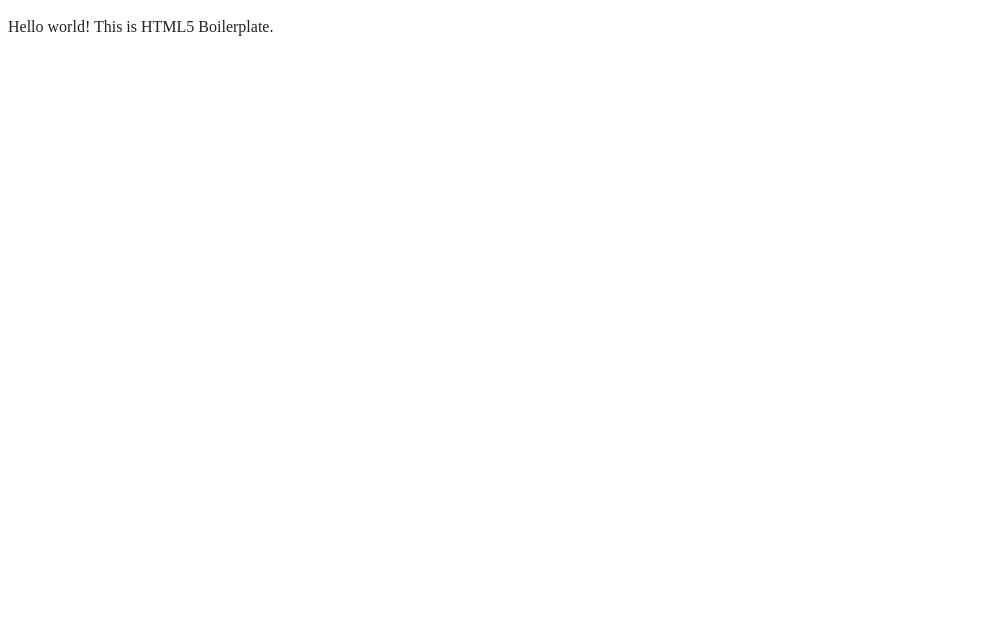
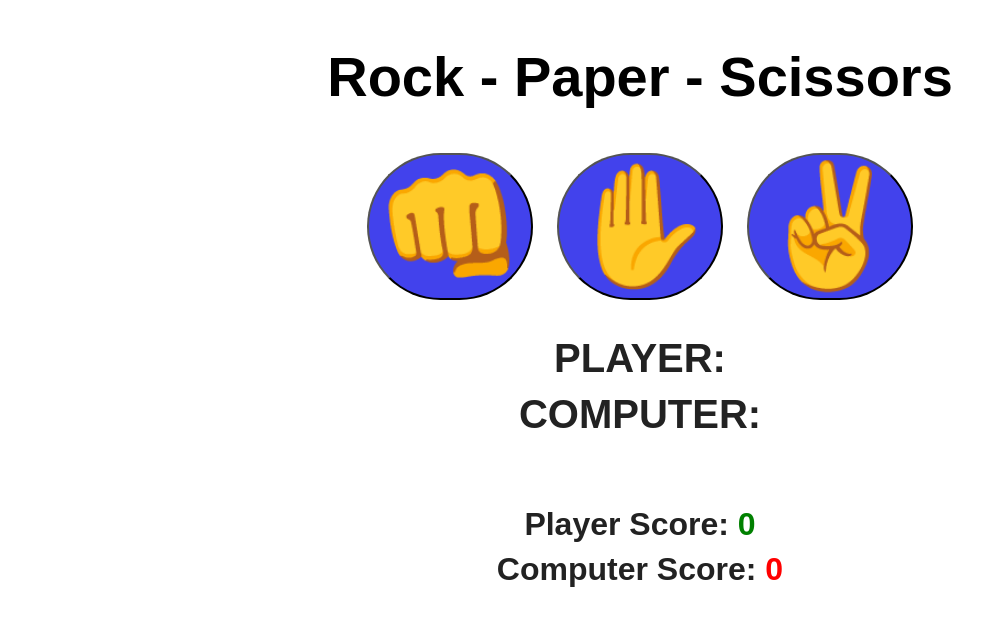
Before and after one commit to AugustLoving/AugustsTesting, a website built with webpack: page testRPS/index.html in a window 1280 px wide. Shown: the whole page, without its empty margins (0-1006 px from the left). Built offline with nearby package versions, Linux system fonts and the light colour scheme.

Commit message:
testRPS färdig

```diff
--- a/testRPS/css/style.css
+++ b/testRPS/css/style.css
@@ -17,12 +17,57 @@
   line-height: 1.4;
 }
 
-/*
- * Remove text-shadow in selection highlight:
- * https://twitter.com/miketaylr/status/12228805301
- *
- * Customize the background color to match your design.
- */
+body {
+  font-family: Arial, sans-serif;
+  font-weight: bold;
+  margin: 0;
+  display: flex;
+  flex-direction: column;
+  align-items: center;
+}
+h1{
+  font-size: 3.5rem;
+  color: black;
+}
+
+.choices {
+  margin-bottom: 30px;
+}
+.choices button{
+  font-size: 7.5rem;
+  min-width: 160px;
+  margin: 0 10px;
+  border-radius: 250px;
+  background-color: #4242ec;
+  cursor: pointer;
+  transition: background-color 0.5s ease;
+}
+.choices button:hover{
+  background-color: #8080dd;
+}
+#playerDisplay, #computerDisplay{
+  font-size: 2.5rem;
+}
+#resultDisplay{
+  font-size: 5rem;
+  margin: 30px 0;
+}
+.scoreDisplay{
+  font-size: 2rem;
+}
+.greenText, #playerScoreDisplay {
+  color: green;
+}
+.redText, #computerScoreDisplay {
+  color: red;
+}
+
+
+
+
+
+
+
 
 ::-moz-selection {
   background: #b3d4fc;
@@ -34,9 +79,7 @@
   text-shadow: none;
 }
 
-/*
- * A better looking default horizontal rule
- */
+
 
 hr {
   display: block;
@@ -47,11 +90,7 @@
   padding: 0;
 }
 
-/*
- * Remove the gap between audio, canvas, iframes,
- * images, videos and the bottom of their containers:
- * https://github.com/h5bp/html5-boilerplate/issues/440
- */
+
 
 audio,
 canvas,
--- a/testRPS/index.html
+++ b/testRPS/index.html
@@ -23,9 +23,26 @@
 </head>
 
 <body>
+<h1>Rock - Paper - Scissors</h1>
 
-  <!-- Add your site or application content here -->
-  <p>Hello world! This is HTML5 Boilerplate.</p>
+<div class = "choices">
+  <button onclick = "playGame('rock')">👊</button>
+  <button onclick = "playGame('paper')">✋</button>
+  <button onclick = "playGame('scissors')">✌️</button>
+</div>
+
+<div id="playerDisplay">PLAYER: </div>
+<div id="computerDisplay">COMPUTER: </div>
+<div id="resultDisplay"> </div>
+
+<div class = "scoreDisplay"> Player Score:
+<span id="playerScoreDisplay">0</span>
+</div>
+
+<div class = "scoreDisplay"> Computer Score:
+  <span id="computerScoreDisplay">0</span>
+</div>
+
   <script src="js/app.js"></script>
 
 </body>
--- a/testRPS/js/app.js
+++ b/testRPS/js/app.js
@@ -0,0 +1,56 @@
+
+
+
+
+const choices = ["rock", "paper", "scissors"];
+const playerDisplay = document.getElementById("playerDisplay");
+const computerDisplay = document.getElementById("computerDisplay");
+const resultDisplay = document.getElementById("resultDisplay");
+const playerScoreDisplay = document.getElementById("playerScoreDisplay");
+const computerScoreDisplay = document.getElementById("computerScoreDisplay");
+
+let playerScore = 0;
+let computerScore = 0;
+
+function playGame(playerChoice) {
+
+  const computerChoice = choices[Math.floor(Math.random() * 3)]
+  let result = "";
+
+  if(playerChoice === computerChoice) {
+    result = "ITS A TiE"
+  }
+  else {
+    switch(playerChoice){
+      case "rock":
+          result = (computerChoice === "scissors") ? "YOU WIN!" : "YOU LOSE!";
+          break;
+      case "paper":
+        result = (computerChoice === "rock") ? "YOU WIN!" : "YOU LOSE!";
+        break;
+      case "scissors":
+        result = (computerChoice === "paper") ? "YOU WIN!" : "YOU LOSE!";
+        break;
+    }
+  }
+
+  playerDisplay.textContent = `PLAYER: ${playerChoice}`;
+  computerDisplay.textContent = `Computer: ${computerChoice}`;
+  resultDisplay.textContent = result;
+
+  resultDisplay.classList.remove("greenText", "redText");
+
+  switch(result) {
+    case "YOU WIN!":
+      resultDisplay.classList.add("greenText");
+      playerScore++
+      playerScoreDisplay.textContent = playerScore;
+      break;
+    case "YOU LOSE!":
+      resultDisplay.classList.add("redText");
+      computerScore++
+      computerScoreDisplay.textContent = computerScore;
+      break;
+
+  }
+}
```
